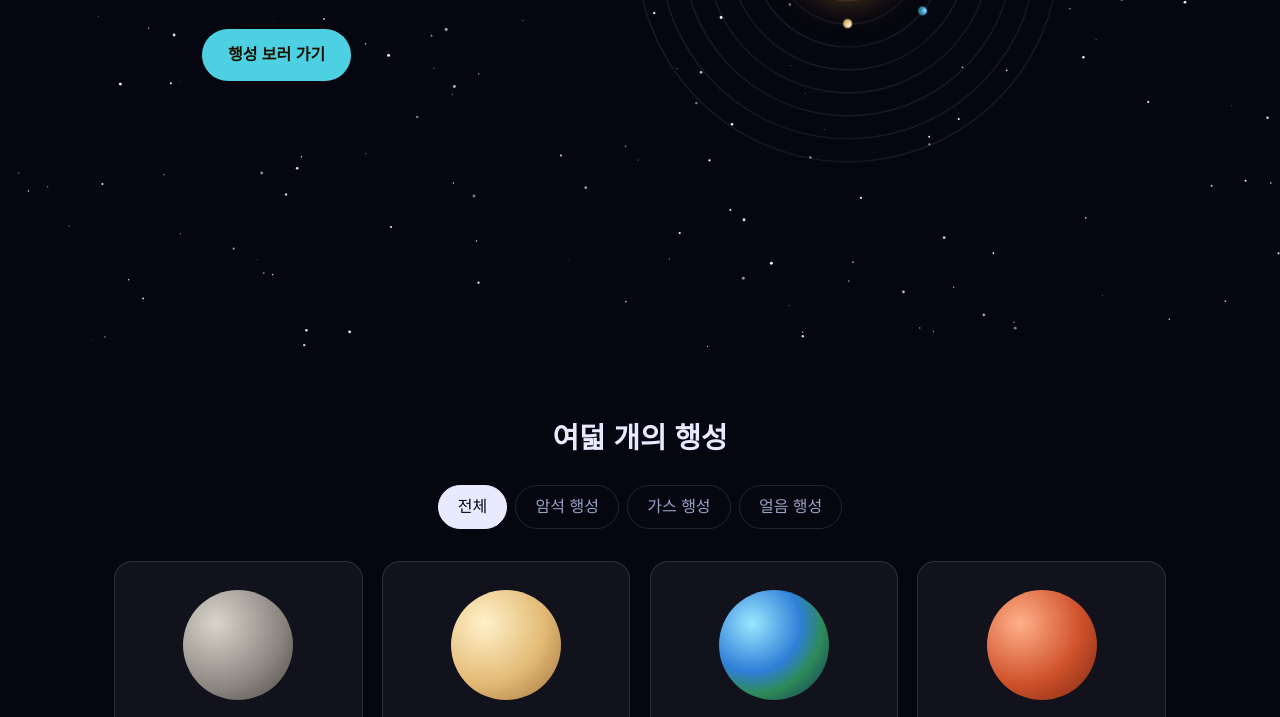
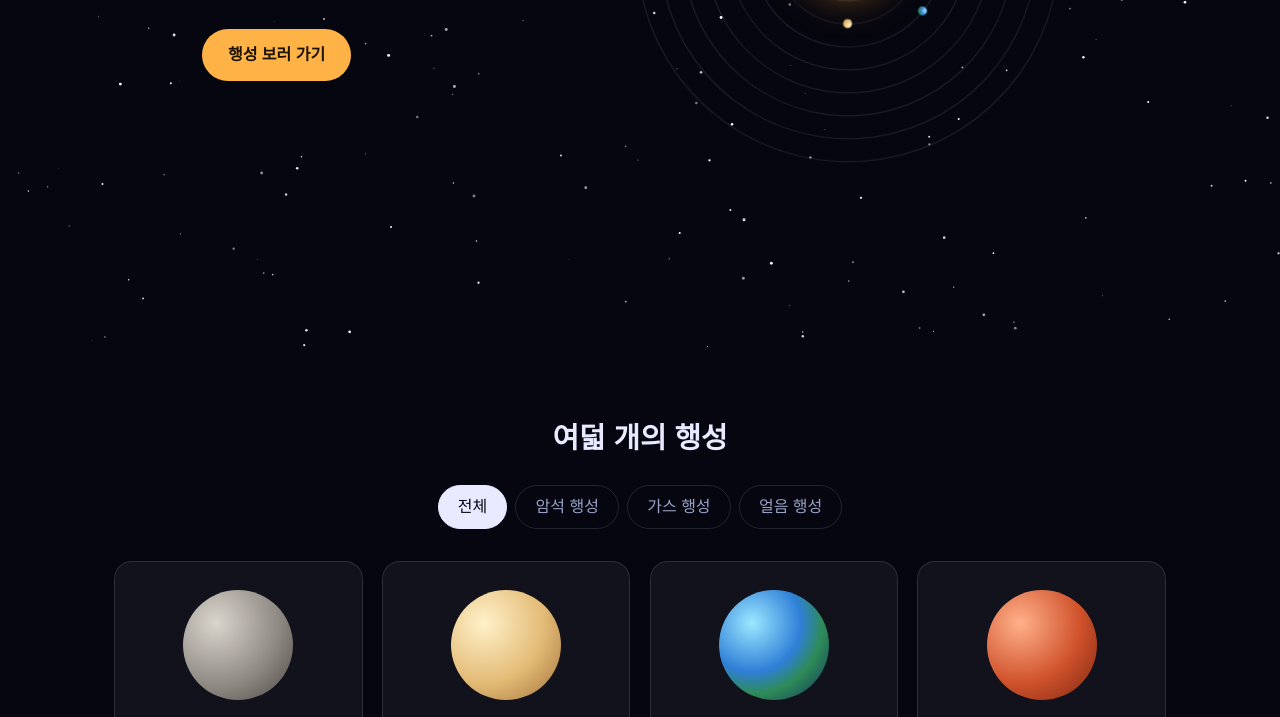
Before and after one commit to aaronjun74/github-test, a plain HTML site: page index.html in a window 1280 px wide. Shown: the part 449-1166 px from the top of the page. Drawn offline with Linux system fonts and the light colour scheme.

Commit message:
Revert "실습: 강조색을 주황(#ffb347)에서 하늘색(#4dd0e1)으로 변경"
This reverts commit b54626bb28a4427c8d1f388e1b4d58eea865d9dc.

```diff
--- a/style.css
+++ b/style.css
@@ -5,7 +5,7 @@
   --bg: #05060f;
   --text: #e8ebff;
   --muted: #9aa3c7;
-  --accent: #4dd0e1;
+  --accent: #ffb347;
   --card: rgba(255, 255, 255, 0.05);
   --line: rgba(255, 255, 255, 0.12);
 }
```
